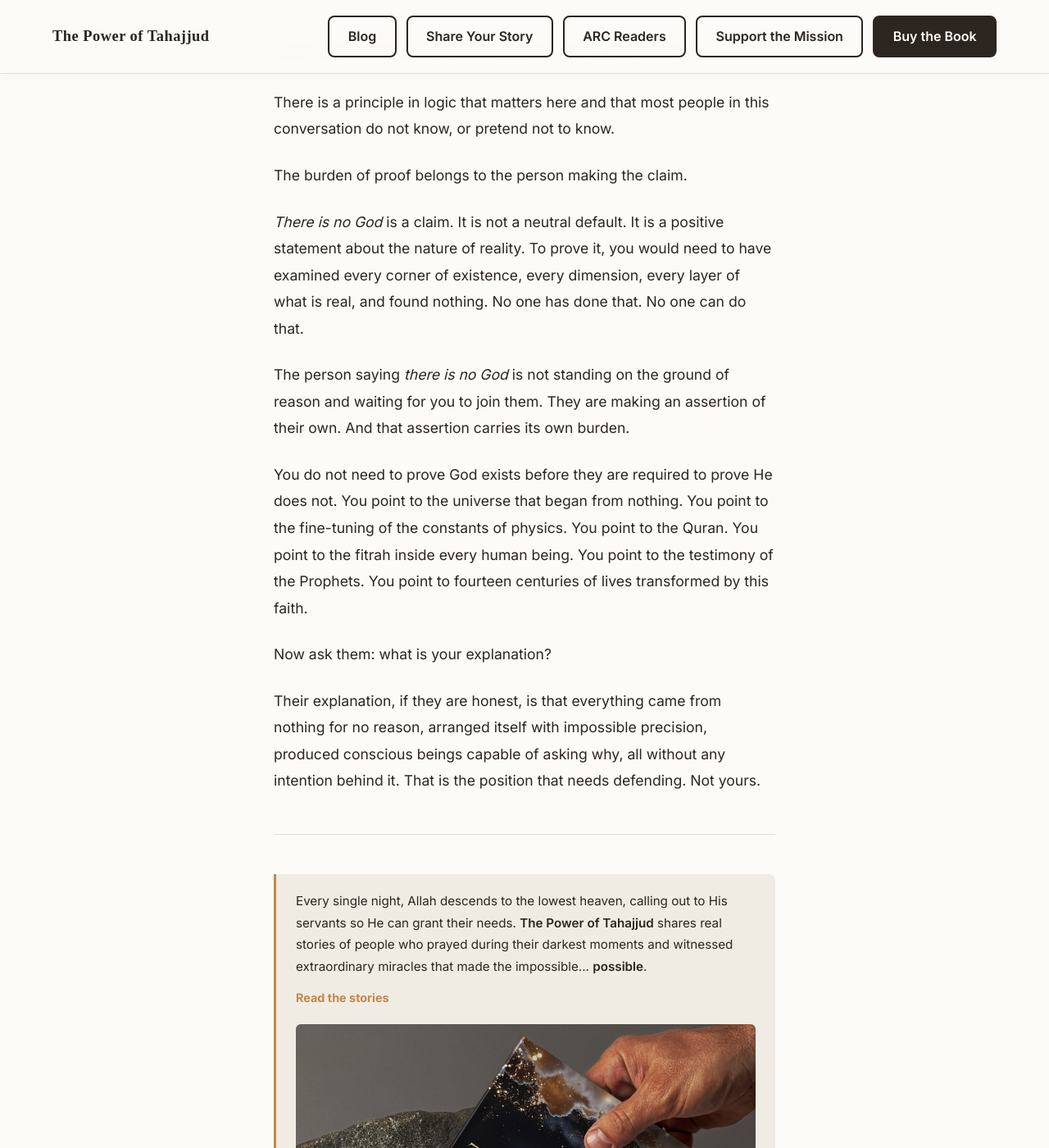
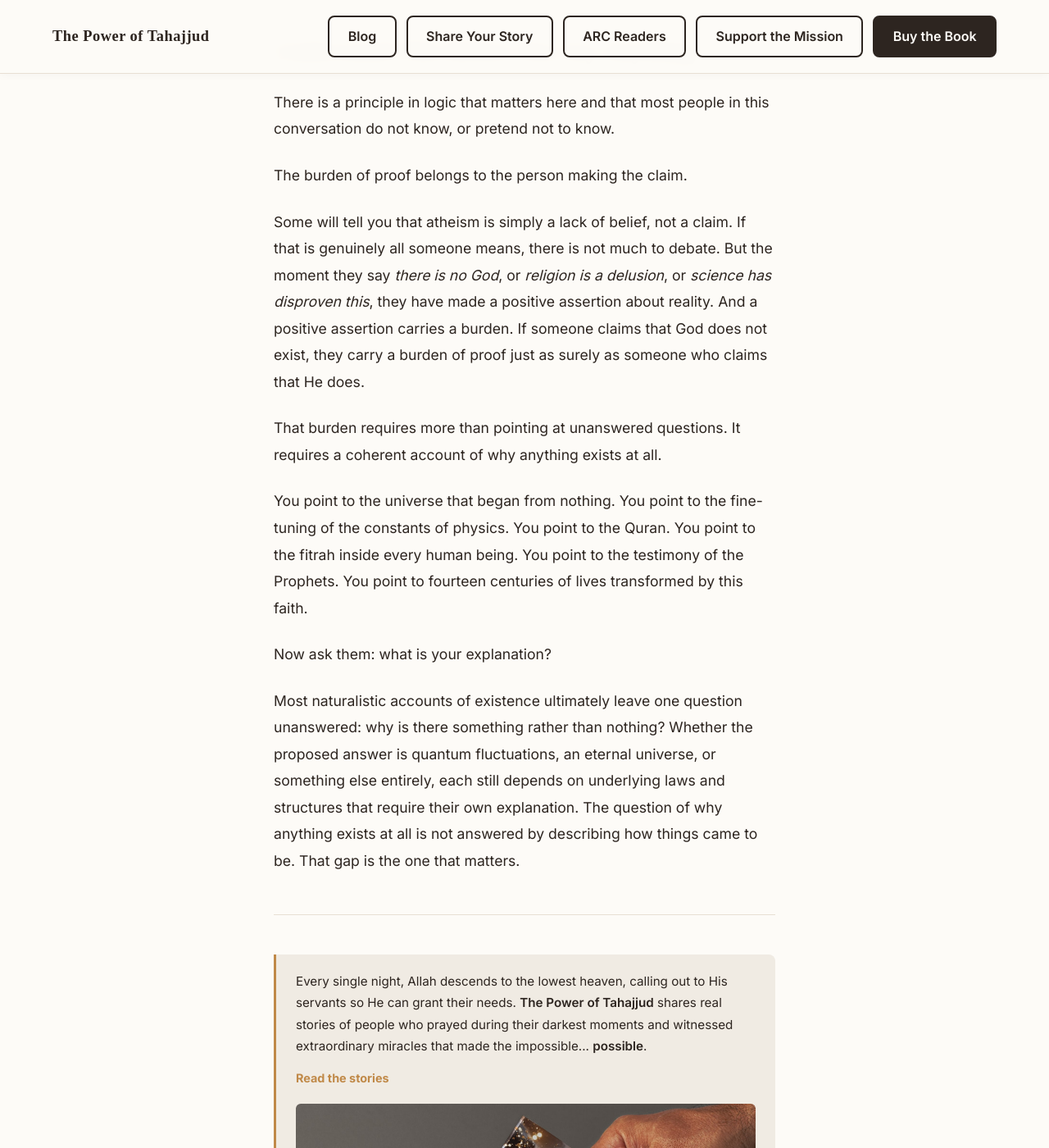
Before and after one commit to Omnitryx-Inc/tahajjud-fe-main, a Jekyll site: the page built from _posts/2026-06-10-they-say-there-is-no-god.md, in a window 1280 px wide and 1400 px high, scrolled down 936 px. Shown: the whole window at 82% size. Built offline with Jekyll 4.4.1, drawn with Linux system fonts in a browser that asks for light colours; some web fonts are replaced; some of the changed text lies outside the part shown.

Commit message:
adjustments

```diff
--- a/_posts/2026-06-10-they-say-there-is-no-god.md
+++ b/_posts/2026-06-10-they-say-there-is-no-god.md
@@ -37,15 +37,15 @@ There is a principle in logic that matters here and that most people in this con
 
 The burden of proof belongs to the person making the claim.
 
-*There is no God* is a claim. It is not a neutral default. It is a positive statement about the nature of reality. To prove it, you would need to have examined every corner of existence, every dimension, every layer of what is real, and found nothing. No one has done that. No one can do that.
+Some will tell you that atheism is simply a lack of belief, not a claim. If that is genuinely all someone means, there is not much to debate. But the moment they say *there is no God*, or *religion is a delusion*, or *science has disproven this*, they have made a positive assertion about reality. And a positive assertion carries a burden. If someone claims that God does not exist, they carry a burden of proof just as surely as someone who claims that He does.
 
-The person saying *there is no God* is not standing on the ground of reason and waiting for you to join them. They are making an assertion of their own. And that assertion carries its own burden.
+That burden requires more than pointing at unanswered questions. It requires a coherent account of why anything exists at all.
 
-You do not need to prove God exists before they are required to prove He does not. You point to the universe that began from nothing. You point to the fine-tuning of the constants of physics. You point to the Quran. You point to the fitrah inside every human being. You point to the testimony of the Prophets. You point to fourteen centuries of lives transformed by this faith.
+You point to the universe that began from nothing. You point to the fine-tuning of the constants of physics. You point to the Quran. You point to the fitrah inside every human being. You point to the testimony of the Prophets. You point to fourteen centuries of lives transformed by this faith.
 
 Now ask them: what is your explanation?
 
-Their explanation, if they are honest, is that everything came from nothing for no reason, arranged itself with impossible precision, produced conscious beings capable of asking why, all without any intention behind it. That is the position that needs defending. Not yours.
+Most naturalistic accounts of existence ultimately leave one question unanswered: why is there something rather than nothing? Whether the proposed answer is quantum fluctuations, an eternal universe, or something else entirely, each still depends on underlying laws and structures that require their own explanation. The question of why anything exists at all is not answered by describing how things came to be. That gap is the one that matters.
 
 ---
 
@@ -55,9 +55,17 @@ Their explanation, if they are honest, is that everything came from nothing for
 
 This is the most common question and the one that sounds more devastating than it is.
 
-The argument for God's existence is based on causation: everything that begins to exist has a cause. The universe began to exist, therefore it has a cause. That cause must be outside of time and space, uncaused, eternal, all-capable.
+Here is the simplest way to understand it.
 
-Notice what that argument actually says. It says things that *begin to exist* require a cause. God does not begin to exist. He is eternal. Al-Awwal: the First. Al-Akhir: the Last. He is not a being who appeared one day inside the universe and therefore needs explaining. He is the explanation.
+The argument for God is based on one rule: things that begin to exist need a cause. You began to exist, so you had parents. Your parents began to exist, so they had parents. Every building began, so someone built it. Every story began, so someone started it. We apply this rule constantly without thinking about it.
+
+Now think about what happens if you apply that rule to God. If God was created, then who created God? And who created the God that created God? And who created the one before that? The chain never ends. You just keep pushing the question back forever and never actually explain anything. It is an infinite line of dominoes with no first domino.
+
+For anything to exist at all, that chain has to stop somewhere. It has to end at something that was never created, something that never started, something that simply always was. Otherwise nothing ever gets explained. You just have an endless line of causes stretching back into nothing.
+
+That stopping point is what Islam calls Allah. He is Al-Awwal, the First. Not the first in a sequence of created things, but the one before whom there is no before. He does not begin. He does not need a cause. Because if He did, you would just be asking the same question one step back, forever.
+
+Asking "who created God" assumes God is the kind of thing that gets created. That is the mistake built into the question. Whatever created everything must itself be uncreated, otherwise it is not an answer. It is just a longer version of the same problem.
 
 Allah says:
 
@@ -65,7 +73,7 @@ Allah says:
 >
 > ([Quran 57:3](https://quran.com/57/3), Dr. Mustafa Khattab, The Clear Quran)
 
-Asking "who created God" is applying a rule that only applies to created things to the uncreated. It is like asking what is north of the North Pole. The question contains a category error. Once you see it, the question dissolves.
+The question "who created God" takes a rule that only fits created things and applies it to the uncreated. Once you see that, the question dissolves.
 
 ---
 
@@ -123,7 +131,7 @@ If the only acceptable evidence is something measurable in a laboratory, that st
 
 Once you set that standard aside and ask honestly what exists in the world that points somewhere, the evidence is substantial.
 
-The universe began to exist. The constants of physics are fine-tuned to a precision that rules out chance as an explanation. Every human being is born with an innate sense of God that requires active effort to suppress. The Quran was delivered by an illiterate man, has not changed by a single letter in fourteen centuries, and has never been matched by any literary challenge. The Prophets, across thousands of years and every part of the earth, delivered the same message.
+The universe began to exist. The constants of physics appear fine-tuned to a precision that many physicists and philosophers argue cannot be adequately explained by chance alone. Every human being is born with an innate sense of God that requires active effort to suppress. The Quran was delivered by an illiterate man, has not changed by a single letter in fourteen centuries, and has never been matched by any literary challenge. The Prophets, across thousands of years and every part of the earth, delivered the same message.
 
 That is evidence. Saying it is not evidence is not a conclusion. It is a decision made before looking.
 
@@ -145,19 +153,11 @@ And do not feel like you need to win. Your job in this conversation is to presen
 
 ## What You Are Not Responsible For
 
-Allah tells us something in the Quran that is worth holding onto when this conversation gets heavy:
-
-> *"As for those who persist in disbelief, it is the same whether you warn them or not—they will never believe. Allah has sealed their hearts and their hearing, and their sight is covered. They will suffer a tremendous punishment."*
->
-> ([Quran 2:6-7](https://quran.com/2/6), Dr. Mustafa Khattab, The Clear Quran)
-
-And:
+You are not responsible for what someone chooses to do with the truth after you have given it to them. Guidance belongs to Allah. Your role is to carry the message clearly, with honesty and calm, and leave the rest where it belongs.
 
 > *"Let there be no compulsion in religion, for the truth stands out clearly from falsehood."*
 >
 > ([Quran 2:256](https://quran.com/2/256), Dr. Mustafa Khattab, The Clear Quran)
-
-You are not responsible for what someone chooses to do with the truth after you have given it to them. Guidance belongs to Allah. Your role is to carry the message clearly, with honesty and calm, and leave the rest where it belongs.
 
 Some people are not asking because they want answers. They are asking because the question itself is a wall they have built and they are not ready to take it down. You cannot force that. And you do not need to take it personally.
 
```
